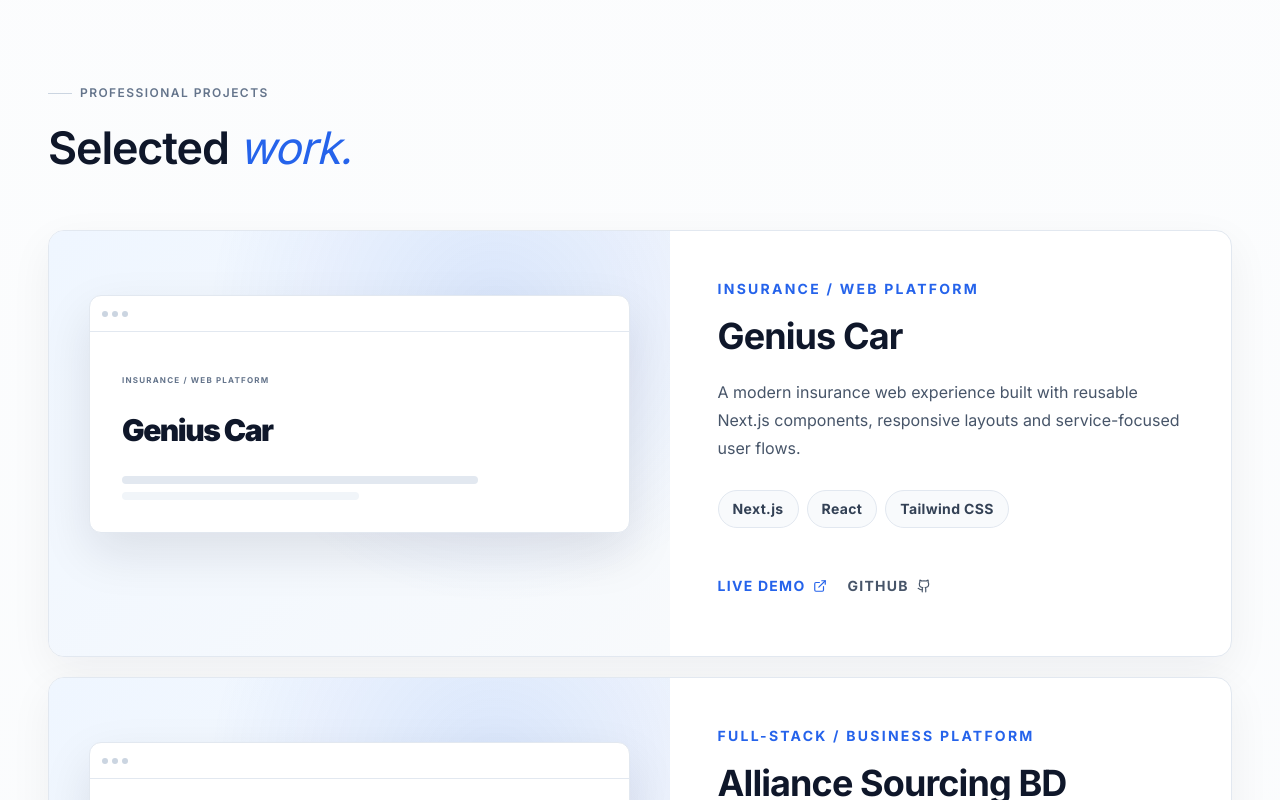
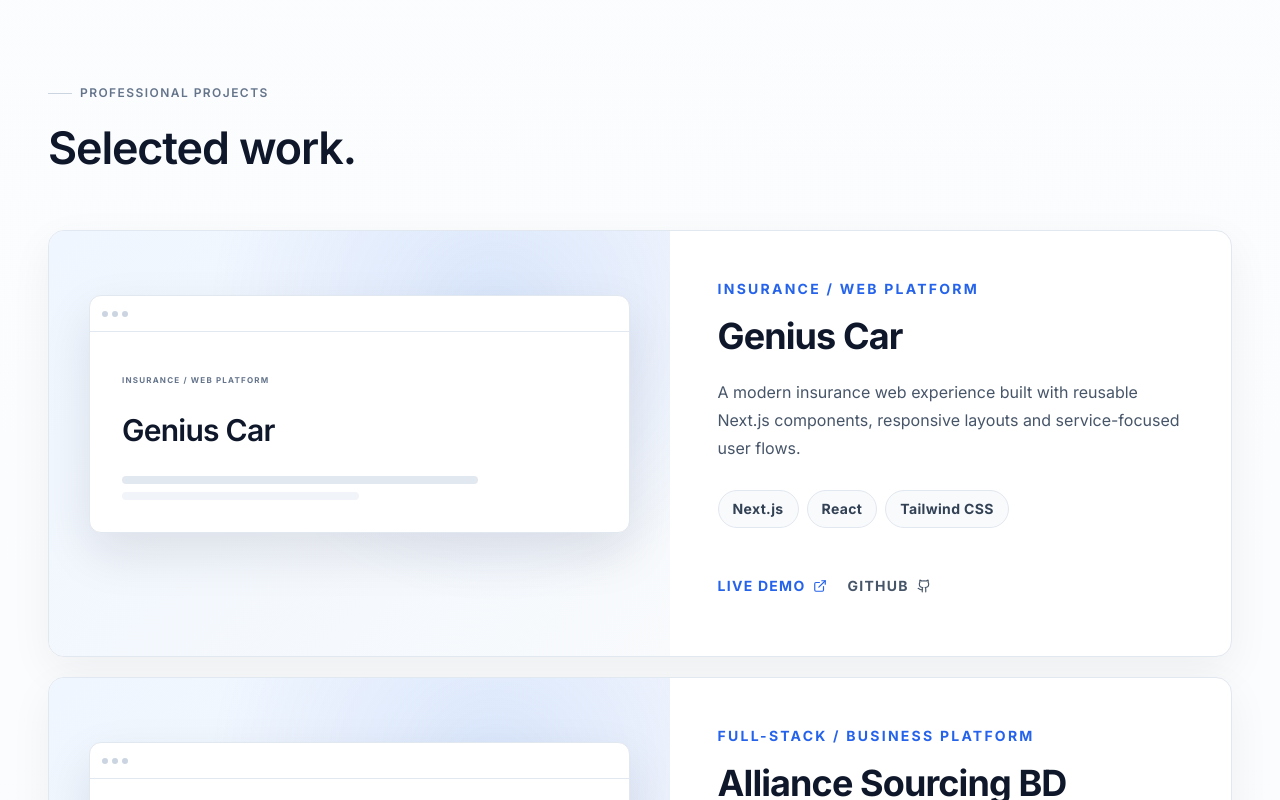
Before and after one commit to Mehedi1-SWE/portfolio, a Next.js app in the folder frontend/: page / in a window 1280 px wide. Shown: the part 4300-5100 px from the top of the page. Built offline with nearby package versions, Linux system fonts and the light colour scheme; no server answers.

Commit message:
Standardize portfolio typography and text styling

```diff
--- a/frontend/components/Projects.tsx
+++ b/frontend/components/Projects.tsx
@@ -29,7 +29,7 @@ const projects = [
 export function Projects() {
   return (
     <section id="projects" className="mx-auto max-w-[1280px] px-4 py-16 sm:px-6 sm:py-20 lg:px-12 lg:py-28">
-      <SectionHeading number="05" eyebrow="Professional projects" title={<>Selected <span className="font-normal italic text-[#2563EB]">work.</span></>} />
+      <SectionHeading eyebrow="Professional projects" title={<>Selected <span className="font-semibold not-italic text-[#0F172A]">work.</span></>} />
 
       <div className="mt-10 space-y-5 sm:mt-14">
         {projects.map((project) => (
@@ -39,7 +39,7 @@ export function Projects() {
                 <div className="flex h-9 items-center gap-1 border-b border-[#E2E8F0] px-3"><i className="block h-1.5 w-1.5 rounded-full bg-[#CBD5E1]" /><i className="block h-1.5 w-1.5 rounded-full bg-[#CBD5E1]" /><i className="block h-1.5 w-1.5 rounded-full bg-[#CBD5E1]" /></div>
                 <div className="p-4 sm:p-8">
                   <span className="text-[8px] font-bold uppercase tracking-[.15em] text-[#64748B]">{project.category}</span>
-                  <p className="mt-5 text-2xl font-black tracking-[-.05em] sm:text-3xl text-[#0F172A]">{project.title}</p>
+                  <p className="mt-5 text-2xl font-semibold tracking-[-.025em] sm:text-3xl text-[#0F172A]">{project.title}</p>
                   <div className="mt-7 h-2 w-3/4 rounded-full bg-[#E2E8F0]" /><div className="mt-2 h-2 w-1/2 rounded-full bg-[#F1F5F9]" />
                 </div>
               </div>
```
